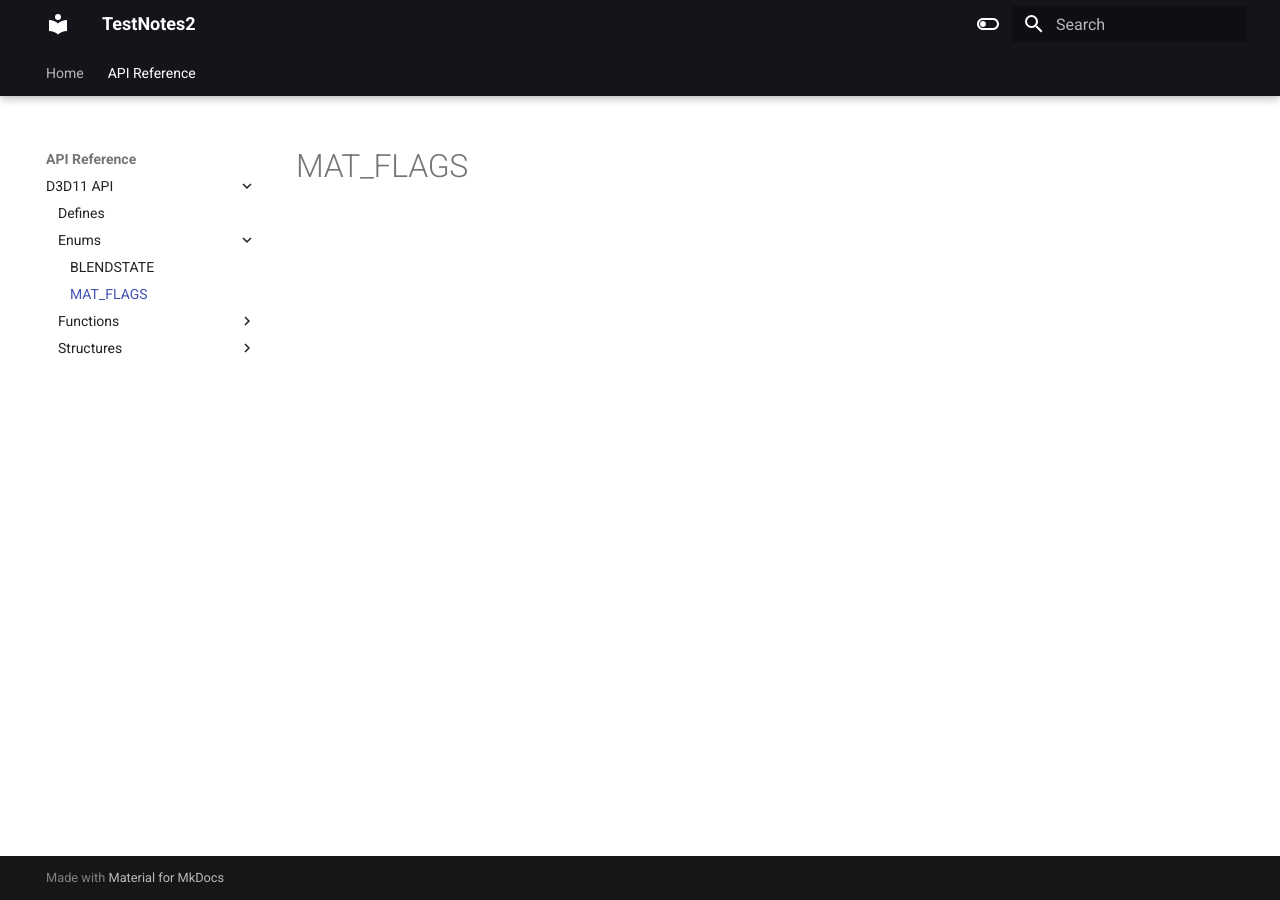
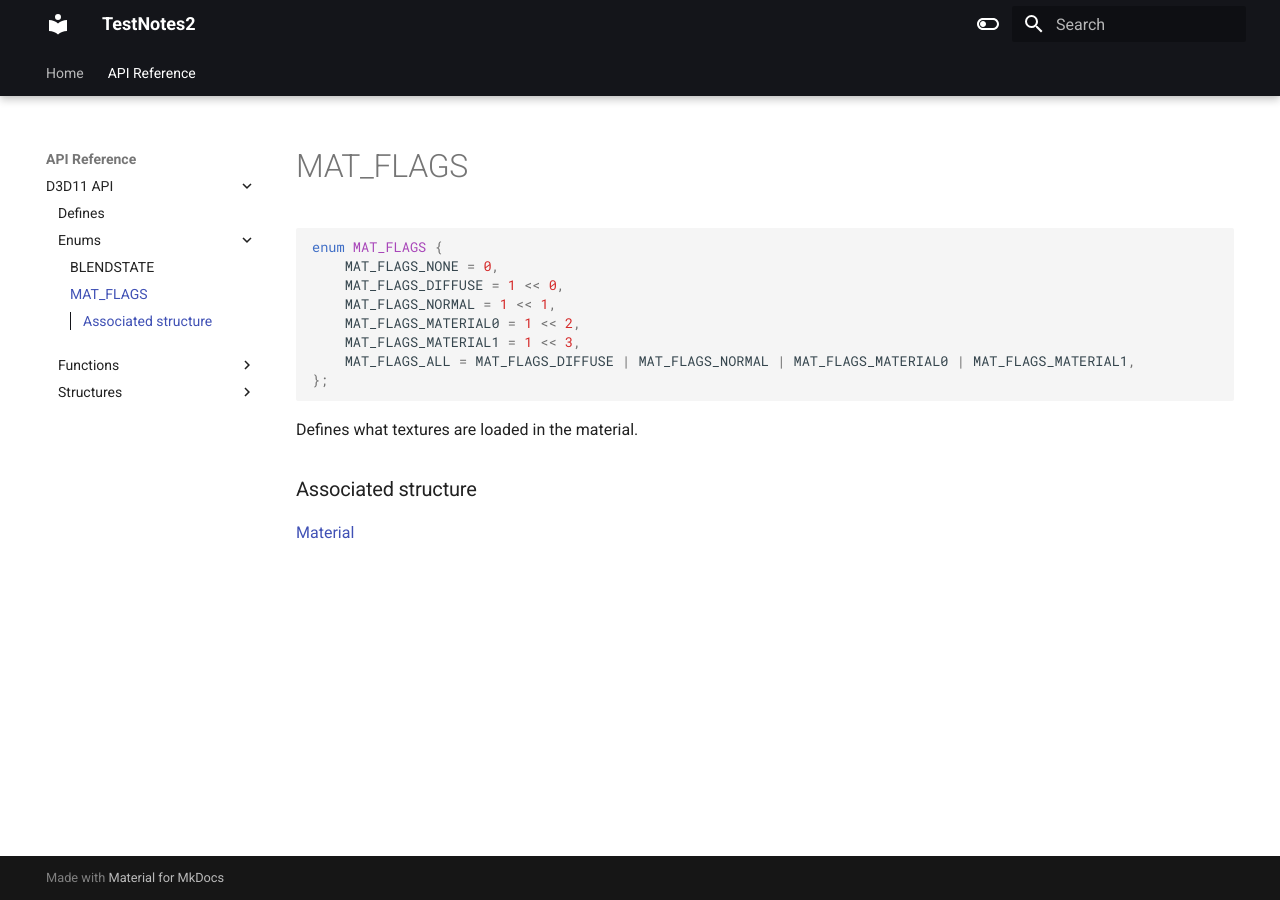
Before and after one commit to erichederstedt/TempEngineDocs, an MkDocs documentation site: the page built from docs/API Reference/D3D11 API/Enums/MAT_FLAGS.md, in a window 1280 px wide. Built offline with MkDocs 1.6.1 and Material for MkDocs 9.7.7, drawn with Linux system fonts in a browser that asks for light colours.

Commit message:
PUSH NOTE : MAT_FLAGS.md

````diff
--- a/docs/API Reference/D3D11 API/Enums/MAT_FLAGS.md
+++ b/docs/API Reference/D3D11 API/Enums/MAT_FLAGS.md
@@ -1 +1,18 @@
 # MAT_FLAGS
+
+```c++
+enum MAT_FLAGS {
+    MAT_FLAGS_NONE = 0,
+    MAT_FLAGS_DIFFUSE = 1 << 0,
+    MAT_FLAGS_NORMAL = 1 << 1,
+    MAT_FLAGS_MATERIAL0 = 1 << 2,
+    MAT_FLAGS_MATERIAL1 = 1 << 3,
+    MAT_FLAGS_ALL = MAT_FLAGS_DIFFUSE | MAT_FLAGS_NORMAL | MAT_FLAGS_MATERIAL0 | MAT_FLAGS_MATERIAL1,
+};
+```
+
+Defines what textures are loaded in the material.
+
+
+### Associated structure
+[Material](../Structures/Material.md)
````
